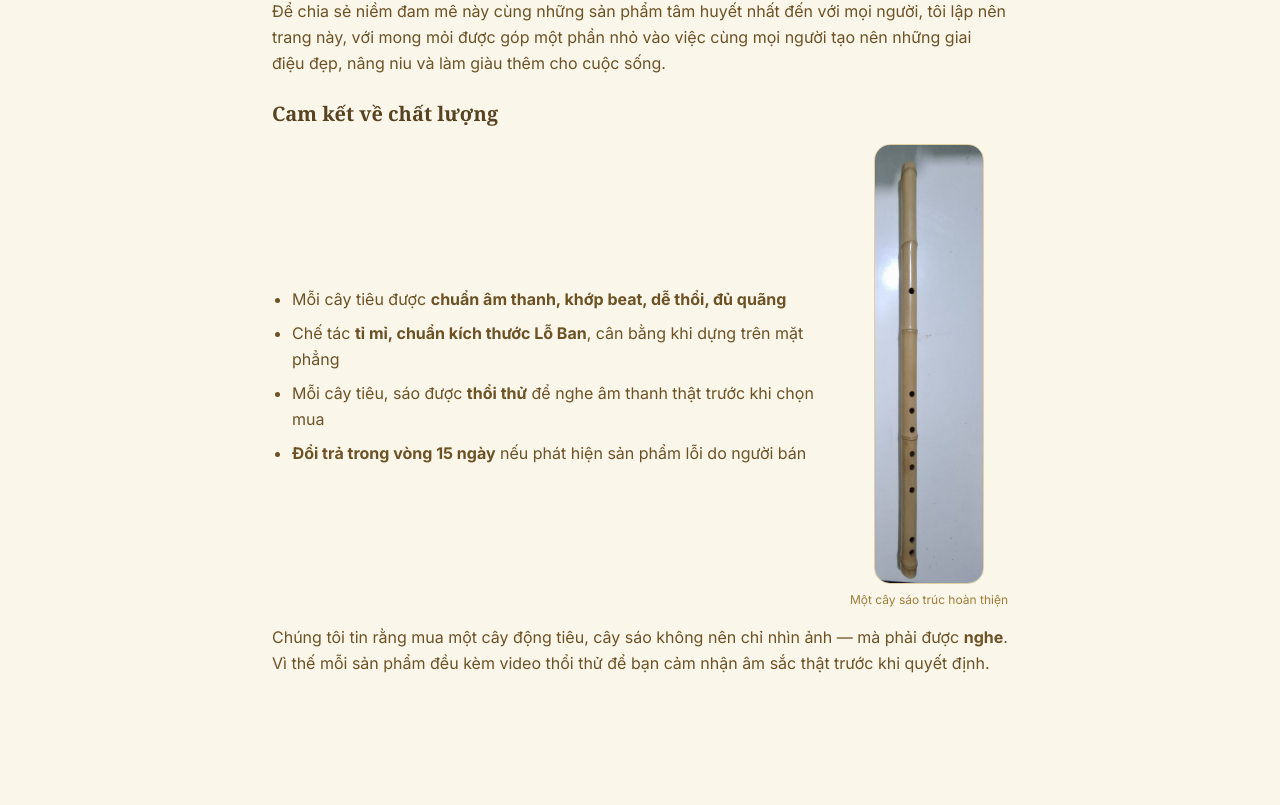
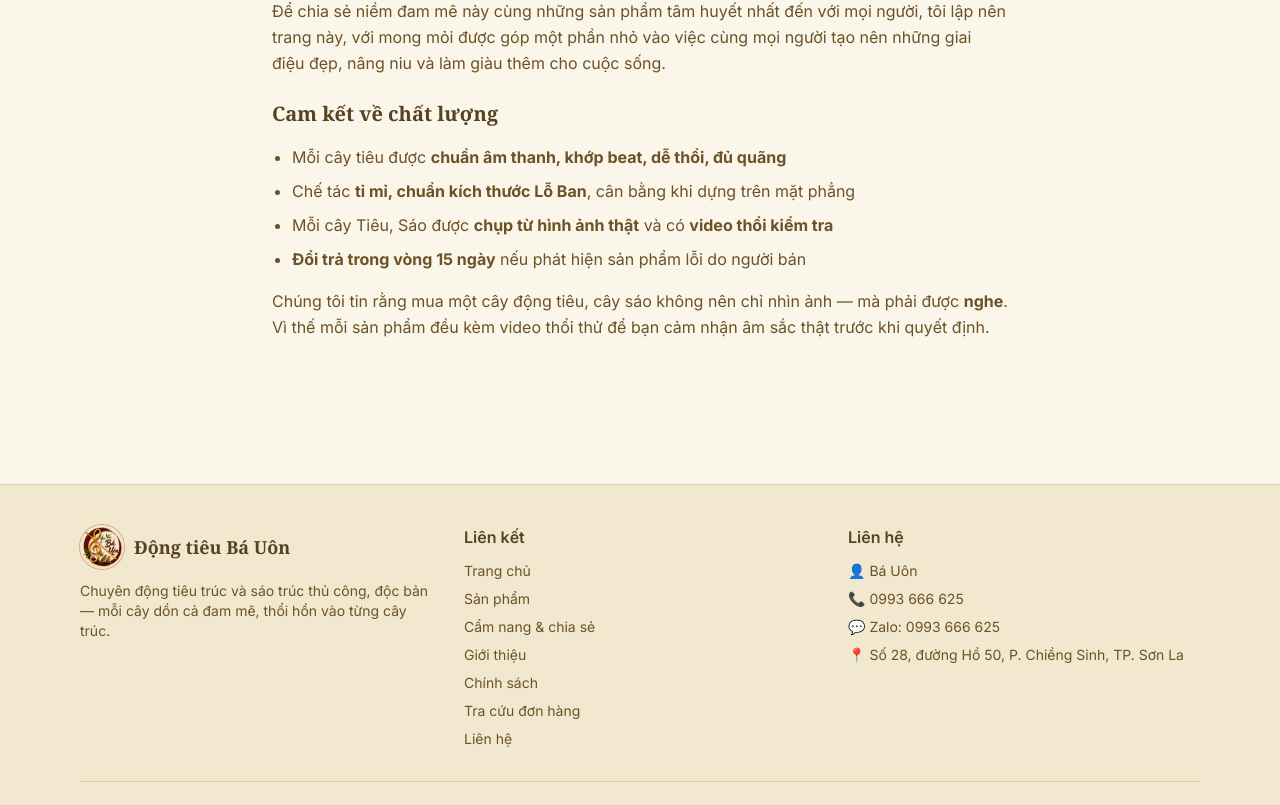
Before and after one commit to giabaoanm/tieusaobauon, a Next.js app: page /gioi-thieu in a window 1280 px wide. Shown: the part 615-1420 px from the top of the page. Built offline with nearby package versions, Linux system fonts and the light colour scheme; no server answers.

Commit message:
Cam kết chất lượng: bỏ ảnh cây sáo + sửa nội dung 'chụp ảnh thật + video thổi kiểm tra'
Co-Authored-By: Claude Opus 4.8 <noreply@anthropic.com>

```diff
--- a/src/app/gioi-thieu/page.tsx
+++ b/src/app/gioi-thieu/page.tsx
@@ -42,37 +42,24 @@ export default function AboutPage() {
         <h2 className="pt-2 font-serif text-xl font-bold text-bamboo-800">
           Cam kết về chất lượng
         </h2>
-        <div className="grid gap-6 sm:grid-cols-[1fr_auto] sm:items-center">
         <ul className="list-disc space-y-2 pl-5">
           <li>
             Mỗi cây tiêu được <strong>chuẩn âm thanh, khớp beat, dễ thổi, đủ
             quãng</strong>
           </li>
           <li>
-              Chế tác <strong>tỉ mỉ, chuẩn kích thước Lỗ Ban</strong>, cân bằng
-              khi dựng trên mặt phẳng
+            Chế tác <strong>tỉ mỉ, chuẩn kích thước Lỗ Ban</strong>, cân bằng khi
+            dựng trên mặt phẳng
           </li>
           <li>
-              Mỗi cây tiêu, sáo được <strong>thổi thử</strong> để nghe âm thanh
-              thật trước khi chọn mua
+            Mỗi cây Tiêu, Sáo được <strong>chụp từ hình ảnh thật</strong> và có{" "}
+            <strong>video thổi kiểm tra</strong>
           </li>
           <li>
             <strong>Đổi trả trong vòng 15 ngày</strong> nếu phát hiện sản phẩm
             lỗi do người bán
           </li>
         </ul>
-          <figure className="m-0 shrink-0">
-            {/* eslint-disable-next-line @next/next/no-img-element */}
-            <img
-              src="/gioi-thieu/sao-hoan-thien.jpg"
-              alt="Cây sáo trúc hoàn thiện"
-              className="mx-auto max-h-[440px] w-auto rounded-2xl border border-bamboo-200 bg-white"
-            />
-            <figcaption className="mt-2 text-center text-xs text-bamboo-500">
-              Một cây sáo trúc hoàn thiện
-            </figcaption>
-          </figure>
-        </div>
 
         <p>
           Chúng tôi tin rằng mua một cây động tiêu, cây sáo không nên chỉ nhìn
```
Lines whose indentation alone changed are shown as unchanged.
